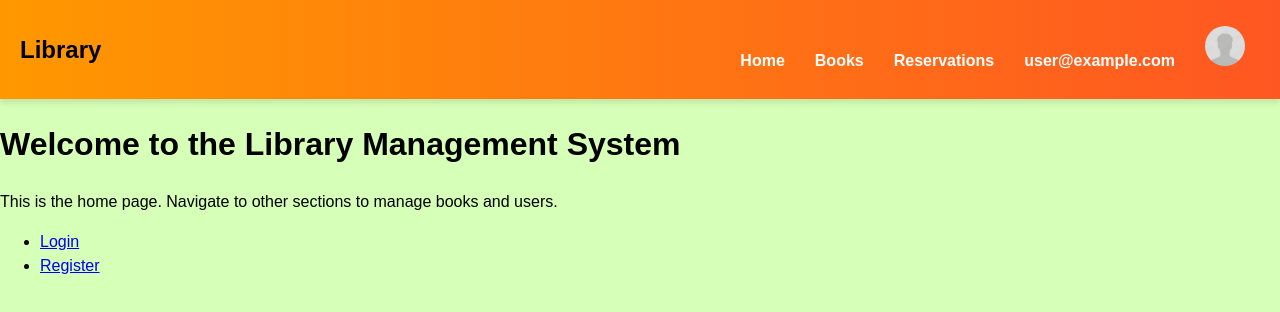
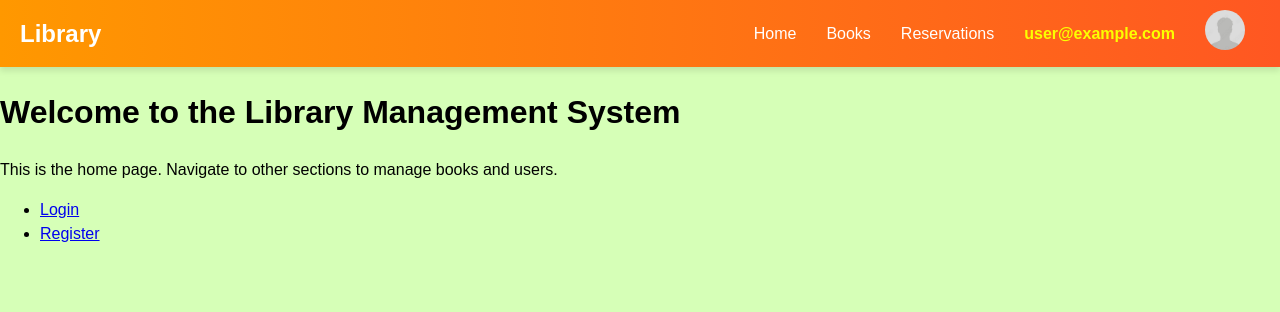
Before and after one commit to alojsb/Kolibri_WebApp, a React (Create React App) app: page / in a window 1280 px wide. Shown: the top 312 px of the page. Built offline with nearby package versions, Linux system fonts and the light colour scheme; no server answers; the database is empty; sample sign-in values are in the browser's storage.

Commit message:
beautified navbar and user profile

```diff
--- a/src/components/Navbar.css
+++ b/src/components/Navbar.css
@@ -1,75 +1,142 @@
-/* Orange gradient for the navbar */
+/* Navbar Container */
 .navbar {
-  background: linear-gradient(
-    to right,
-    #ff9800,
-    #ff5722
-  ); /* Horizontal orange gradient */
+  background: linear-gradient(to right, #ff9800, #ff5722); /* Orange gradient */
   padding: 10px 20px;
   display: flex;
   justify-content: space-between;
   align-items: center;
-  box-shadow: 0 4px 6px rgba(0, 0, 0, 0.1);
+  box-shadow: 0 4px 6px rgba(0, 0, 0, 0.1); /* Soft shadow */
+  position: relative;
+  width: 100%; /* Ensure full width of page */
 }
 
-/* Profile picture styling */
-.navbar-profile img {
-  border-radius: 50%;
-  width: 40px;
-  height: 40px;
-  cursor: pointer;
-  transition: transform 0.2s ease-in-out;
+/* Navbar Brand - Library Title */
+.navbar-brand h1 {
+  color: white;
+  margin: 0;
+  font-size: 24px; /* Larger font for brand */
 }
 
-.navbar-profile img:hover {
-  transform: scale(1.1);
+/* Navbar Links */
+.navbar-links {
+  display: flex;
+  align-items: center;
+  margin: 0;
+  padding: 0;
+  list-style: none; /* Remove default bullet points */
 }
 
-/* Profile menu dropdown styling */
-.profile-menu {
-  background-color: white;
-  position: absolute;
-  top: 60px;
-  right: 20px;
-  border-radius: 8px;
-  box-shadow: 0px 4px 8px rgba(0, 0, 0, 0.1);
-  list-style: none;
-  padding: 10px 0;
-  width: 150px;
-  z-index: 10;
-}
-
-.profile-menu li {
-  padding: 10px 20px;
-  cursor: pointer;
-}
-
-.profile-menu li:hover {
-  background-color: #f0f0f0;
-}
-
-.profile-menu a {
-  color: black; /* Set profile menu text color */
-  text-decoration: none;
-}
-
-/* Navbar links */
 .navbar-links li {
-  display: inline-block;
-  margin: 0 15px;
+  margin: 0 15px; /* Space between links */
 }
 
 .navbar-links a {
   color: white;
   text-decoration: none;
-  font-weight: bold;
+  font-weight: 500;
+  font-size: 16px; /* Consistent font size */
+  transition: color 0.3s ease; /* Smooth transition for hover */
 }
 
 .navbar-links a:hover {
   text-decoration: underline;
+  color: #ffe0b2; /* Light orange hover effect */
 }
 
-.navbar-user {
-  color: white;
-  font-weight: bold;
+/* Special Styling for Username/Email */
+.navbar-user a {
+  color: #fbff00; /* Subtle blue color for the username/email */
+  font-size: 16px; /* Standard size */
+  font-weight: 600; /* Slightly bolder font for emphasis */
+  text-decoration: none;
 }
+
+.navbar-user a:hover {
+  text-decoration: underline; /* Underline on hover */
+}
+
+/* Profile Picture */
+.navbar-profile img {
+  border-radius: 50%; /* Circle shape */
+  width: 40px;
+  height: 40px;
+  cursor: pointer;
+  transition: transform 0.2s ease-in-out; /* Smooth hover effect */
+}
+
+.navbar-profile img:hover {
+  transform: scale(1.05); /* Slight zoom on hover */
+}
+
+/* Profile Menu Dropdown - Windows Context Menu Style */
+.profile-menu {
+  background-color: #fff; /* White background */
+  position: absolute;
+  top: 60px;
+  right: 0;
+  border: 1px solid #ccc; /* Light border around the menu */
+  border-radius: 4px; /* Slight rounding for the menu */
+  box-shadow: 0 2px 10px rgba(0, 0, 0, 0.1); /* Subtle shadow for depth */
+  list-style: none;
+  padding: 0;
+  width: 180px; /* Standard width */
+  z-index: 10;
+  overflow: hidden; /* Prevent overflow */
+}
+
+/* Menu Items */
+.profile-menu li {
+  padding: 8px 16px; /* Padding similar to Windows context menus */
+  cursor: pointer;
+  display: flex;
+  align-items: center;
+  justify-content: flex-start;
+  transition: background-color 0.3s ease, color 0.3s ease; /* Smooth transitions */
+}
+
+/* Divider Between Items */
+.profile-menu li:not(:last-child) {
+  border-bottom: 1px solid #e0e0e0; /* Light gray divider between items */
+}
+
+/* Hover Effect for Menu Items */
+.profile-menu li:hover {
+  background-color: #f0f0f0; /* Light gray hover effect */
+}
+
+/* Profile Menu Buttons */
+.profile-menu button {
+  border: none;
+  background: none;
+  color: #333; /* Dark gray text */
+  font-size: 14px; /* Slightly smaller for compact look */
+  font-weight: normal;
+  cursor: pointer;
+  width: 100%;
+  text-align: left; /* Left-align text */
+  padding: 0; /* No additional padding */
+}
+
+.profile-menu button:hover {
+  color: #000; /* Darker text on hover */
+}
+
+/* Navbar Hover States */
+.navbar-links a:hover {
+  color: #ffcc80; /* Slightly lighter color on hover */
+}
+
+/* Responsive Design: Mobile Screens */
+@media (max-width: 768px) {
+  .navbar-links {
+    display: none; /* Hide links on smaller screens */
+  }
+
+  .navbar-brand h1 {
+    font-size: 20px; /* Adjust brand size for smaller screens */
+  }
+
+  .profile-menu {
+    right: 10px; /* Adjust position for mobile */
+  }
+}
--- a/src/components/Navbar.js
+++ b/src/components/Navbar.js
@@ -81,16 +81,15 @@ const Navbar = () => {
               <Link to='/reservations'>Reservations</Link>
             </li>
             {userRole === 'admin' && (
+              <>
                 <li>
                   <Link to='/inventory'>Inventory</Link>
                 </li>
-            )}
-            {userRole === 'admin' && (
                 <li>
                   <Link to='/rental'>Rental</Link>
                 </li>
+              </>
             )}
-
             {/* Profile Name/Email */}
             <li className='navbar-user'>
               <Link to={`/users/${currentUser.uid}`}>{displayName}</Link>
--- a/src/components/User/UserProfile.css
+++ b/src/components/User/UserProfile.css
@@ -1,41 +1,62 @@
 .user-profile {
   max-width: 500px;
-  margin: 0 auto;
+  margin: 40px auto;
   padding: 20px;
   background-color: white;
-  box-shadow: 0 4px 8px rgba(0, 0, 0, 0.1);
-  border-radius: 10px;
+  box-shadow: 0 4px 12px rgba(0, 0, 0, 0.1);
+  border-radius: 12px;
+  overflow-x: hidden;
 }
 
 h2 {
   text-align: center;
-  margin-bottom: 20px;
+  margin-bottom: 30px;
   font-size: 24px;
   color: #333;
 }
 
-input {
+/* Apply the same margin and padding to all inputs */
+label,
+input,
+select,
+textarea {
   display: block;
   width: 100%;
-  max-width: 300px;
-  margin: 10px auto;
-  padding: 10px;
+  max-width: 350px;
+  margin: 0 auto 20px auto; /* Same margin for all inputs */
+  padding: 12px; /* Consistent padding for all inputs */
   font-size: 16px;
-  border: 1px solid #ccc;
-  border-radius: 5px;
+  box-sizing: border-box; /* Ensure padding is included in width */
 }
 
+/* Label styling */
+label {
+  font-weight: 500;
+  margin-bottom: 5px; /* Small gap between label and input */
+}
+
+input {
+  border: 1px solid #ddd;
+  border-radius: 6px;
+}
+
+/* Button styling */
 button {
   display: block;
   width: 100%;
-  max-width: 150px;
-  margin: 20px auto;
-  padding: 10px;
-  background-color: #f57c00;
+  max-width: 180px;
+  margin: 30px auto 10px auto; /* Consistent margin for the button */
+  padding: 12px;
+  background-color: #007bff;
   color: white;
   border: none;
   border-radius: 5px;
   cursor: pointer;
+  font-size: 16px;
+}
+
+button:hover {
+  background-color: #0056b3;
 }
 
 button:disabled {
@@ -43,9 +64,10 @@ button:disabled {
   cursor: not-allowed;
 }
 
+/* Profile picture styling */
 .profile-picture-container {
   text-align: center;
-  margin-bottom: 20px;
+  margin-bottom: 20px; /* Consistent space between picture and inputs */
 }
 
 .profile-picture-full {
@@ -53,14 +75,20 @@ button:disabled {
   max-height: 150px;
   border-radius: 50%;
   object-fit: cover;
+  margin-bottom: 20px; /* Consistent spacing below profile picture */
+}
+
+.success-message,
+.error-message {
+  text-align: center;
+  font-size: 16px;
+  margin-top: 15px;
 }
 
 .success-message {
   color: green;
-  text-align: center;
 }
 
 .error-message {
   color: red;
-  text-align: center;
 }
```
Lines whose indentation alone changed are shown as unchanged.
